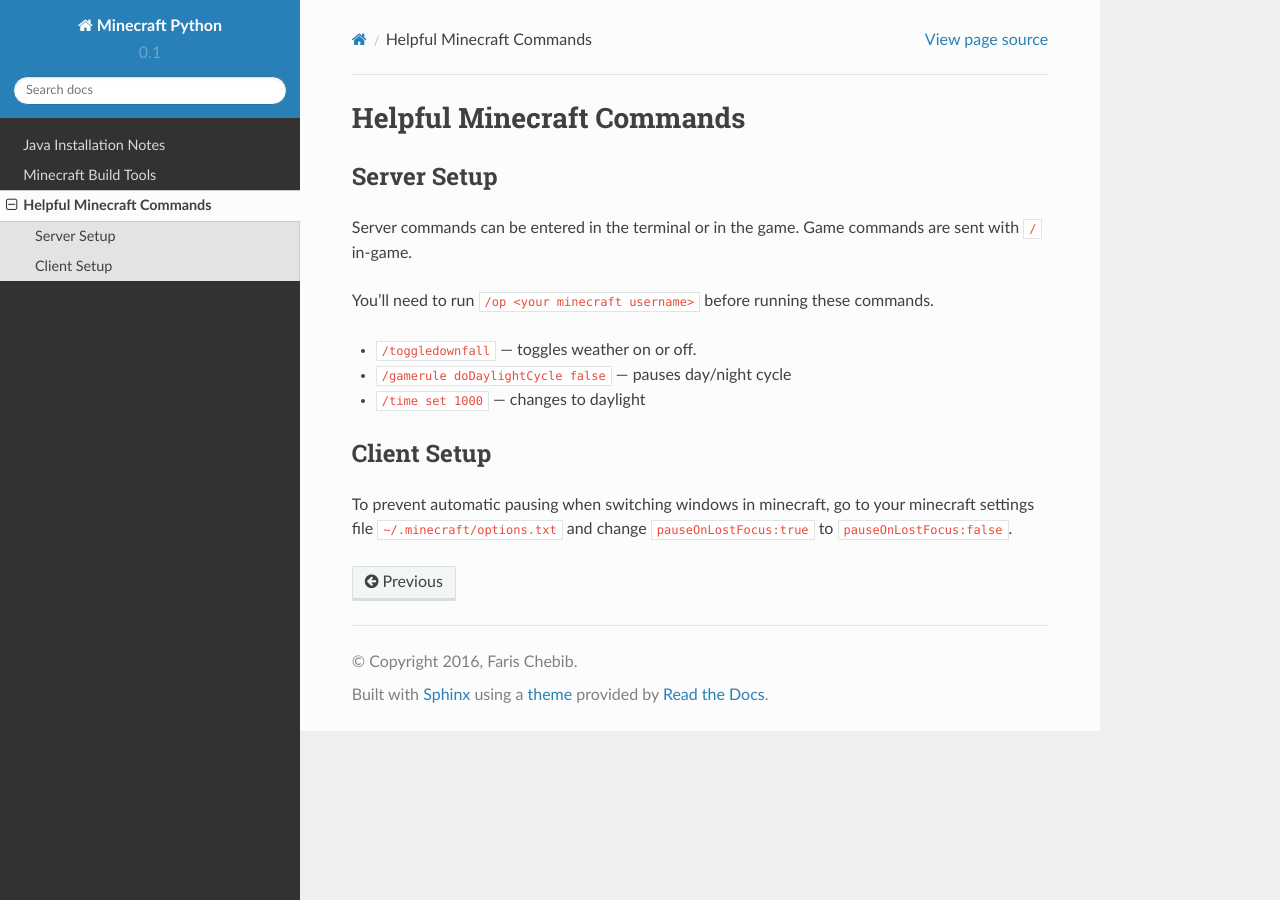
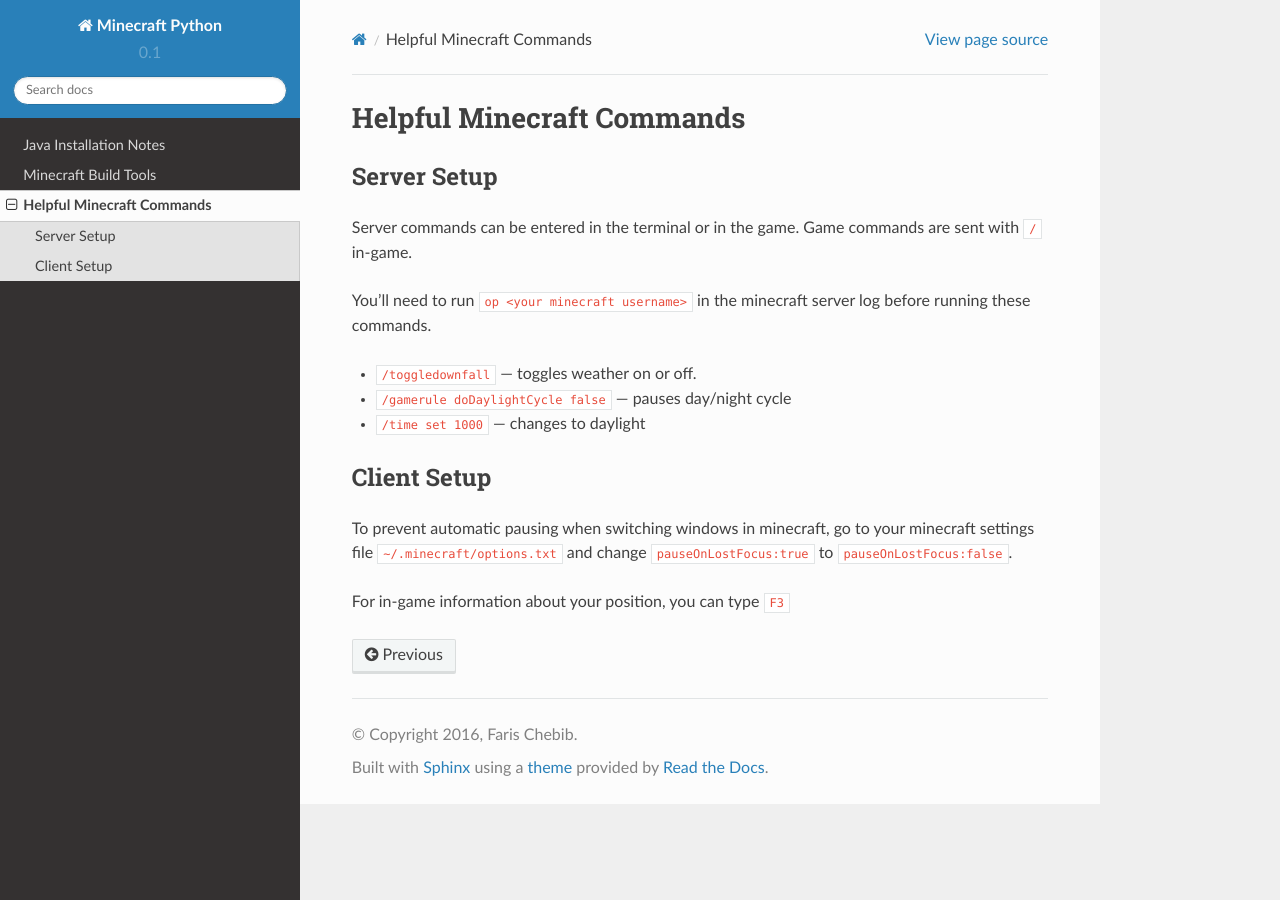
Before and after one commit to octaflop/mcpy, a Sphinx documentation site: the page built from docs/minecraft_commands.rst, in a window 1280 px wide. Built offline with Sphinx 7.4.7 and the Read the Docs theme 2.0.0, drawn with Linux system fonts in a browser that asks for light colours.

Commit message:
updated minecraft commands

```diff
--- a/docs/minecraft_commands.rst
+++ b/docs/minecraft_commands.rst
@@ -7,8 +7,8 @@ Server Setup
 Server commands can be entered in the terminal or in the game.
 Game commands are sent with ``/`` in-game.
 
-You'll need to run ``/op <your minecraft username>`` before running
-these commands.
+You'll need to run ``op <your minecraft username>`` in the minecraft
+server log before running these commands.
 
 * ``/toggledownfall`` — toggles weather on or off.
 * ``/gamerule doDaylightCycle false`` — pauses day/night cycle
@@ -20,3 +20,5 @@ Client Setup
 To prevent automatic pausing when switching windows in minecraft,
 go to your minecraft settings file ``~/.minecraft/options.txt`` and
 change ``pauseOnLostFocus:true`` to ``pauseOnLostFocus:false``.
+
+For in-game information about your position, you can type ``F3``
```
